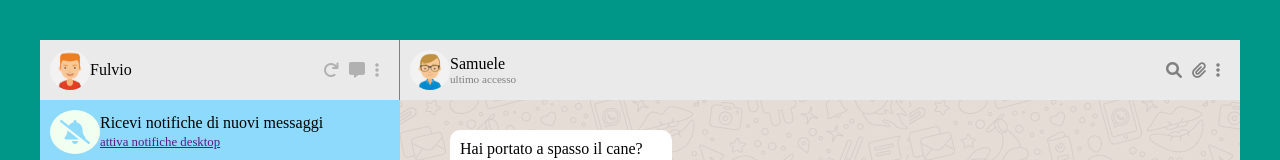
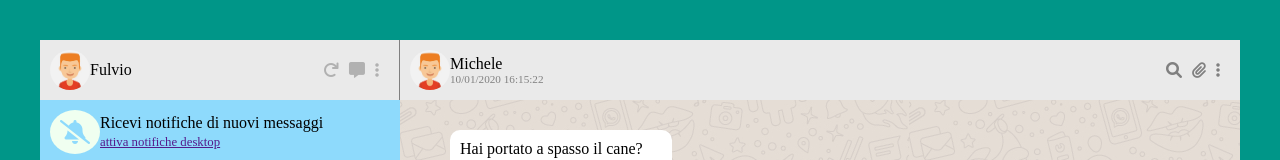
Before and after one commit to furvietto/vue-boolzapp, a plain HTML site: page index.html in a window 1280 px wide. Shown: the top 160 px of the page. Drawn offline with nearby package versions, Linux system fonts and the light colour scheme.

Commit message:
work done

```diff
--- a/index.html
+++ b/index.html
@@ -60,12 +60,12 @@
                 </ul>
             </div>
             <div class="inner-container-r">
-                <div class="user-profile">
+                <div  class="user-profile">
                     <div>
-                        <img src="img/avatar_3.jpg" alt="">
+                        <img :src="`img/avatar${contacts[counter].avatar}.jpg`" alt="">
                         <div>
-                            <div>Samuele</div>
-                            <div class="last-access">ultimo accesso</div>
+                            <div>{{contacts[counter].name}}</div>
+                            <div class="last-access">{{contacts[counter].messages[contacts[counter].messages.length - 1].date}}</div>
                         </div>
                     </div>
                     <div class="c-grey">
```
